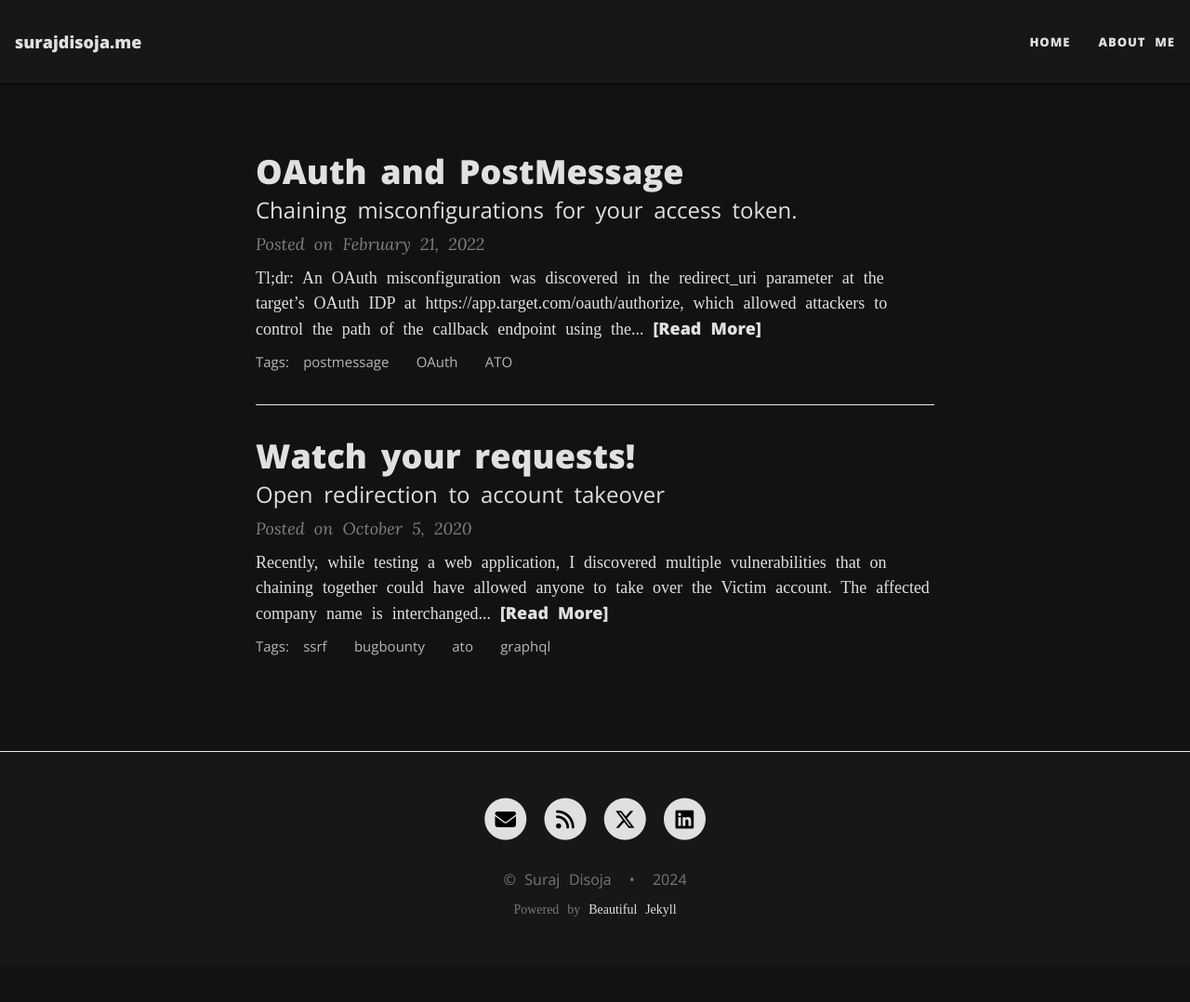
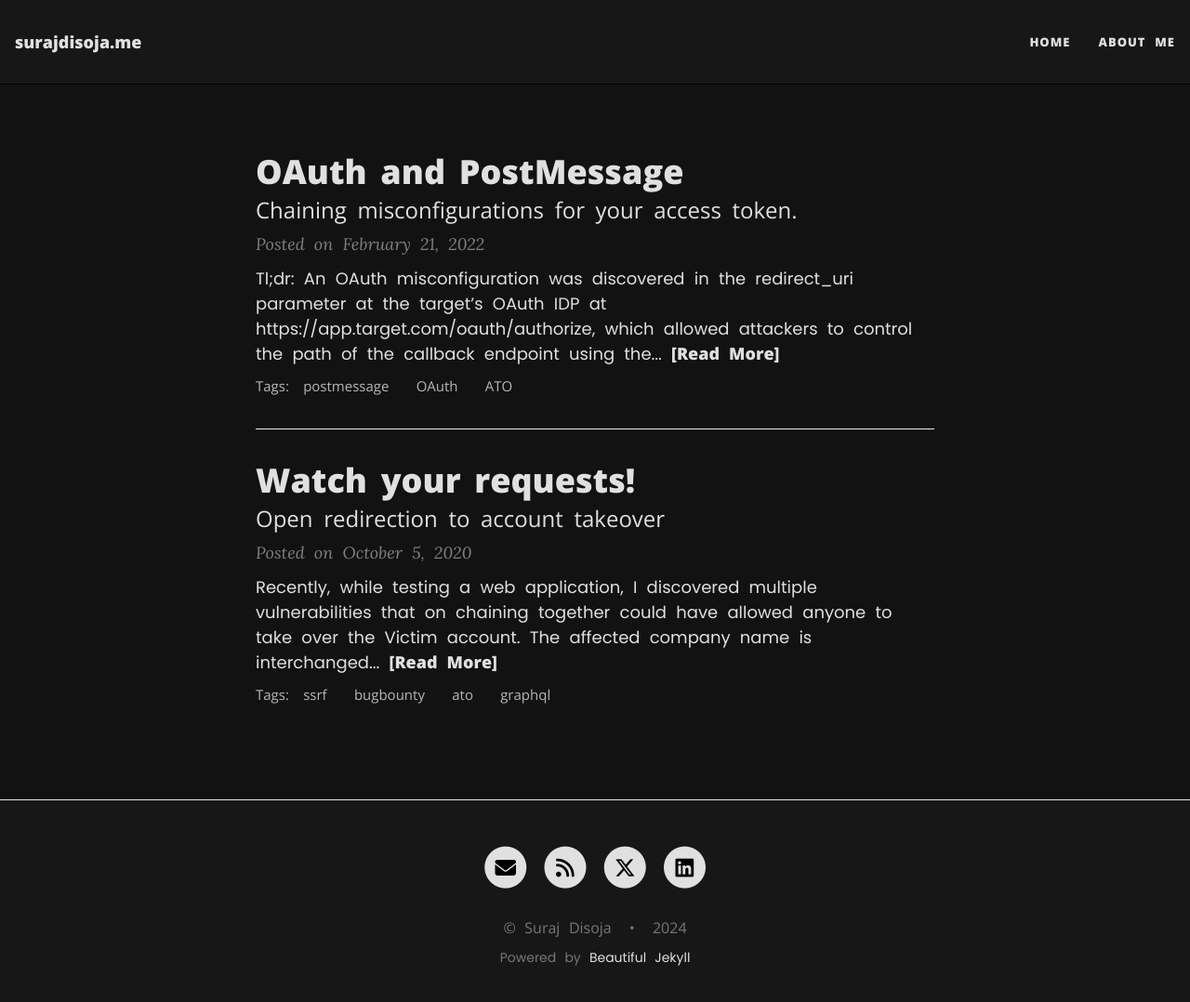
Before and after one commit to ninetyn1ne/ninetyn1ne.github.io, a Jekyll site: the page built from index.html, in a window 1280 px wide and 1091 px high. Shown: the top 1078 px of the window at 93% size. Built offline with Jekyll 4.4.1, drawn with Linux system fonts in a browser that asks for light colours; the list of posts is cut into pages by our own code; comment, search, counter and statistics services are not loaded.

Commit message:
Update base.html

```diff
--- a/_layouts/base.html
+++ b/_layouts/base.html
@@ -8,6 +8,7 @@ common-ext-css:
   - "https://cdnjs.cloudflare.com/ajax/libs/font-awesome/6.5.2/css/all.min.css"
   - "https://fonts.googleapis.com/css?family=Lora:400,700,400italic,700italic"
   - "https://fonts.googleapis.com/css?family=Open+Sans:300italic,400italic,600italic,700italic,800italic,400,300,600,700,800"
+  - "https://fonts.googleapis.com/css2?family=Poppins:wght@400;700&display=swap"
 common-ext-js:
   - href: "https://code.jquery.com/jquery-3.5.1.slim.min.js"
     sri: "sha256-4+XzXVhsDmqanXGHaHvgh1gMQKX40OUvDEBTu8JcmNs="
```
